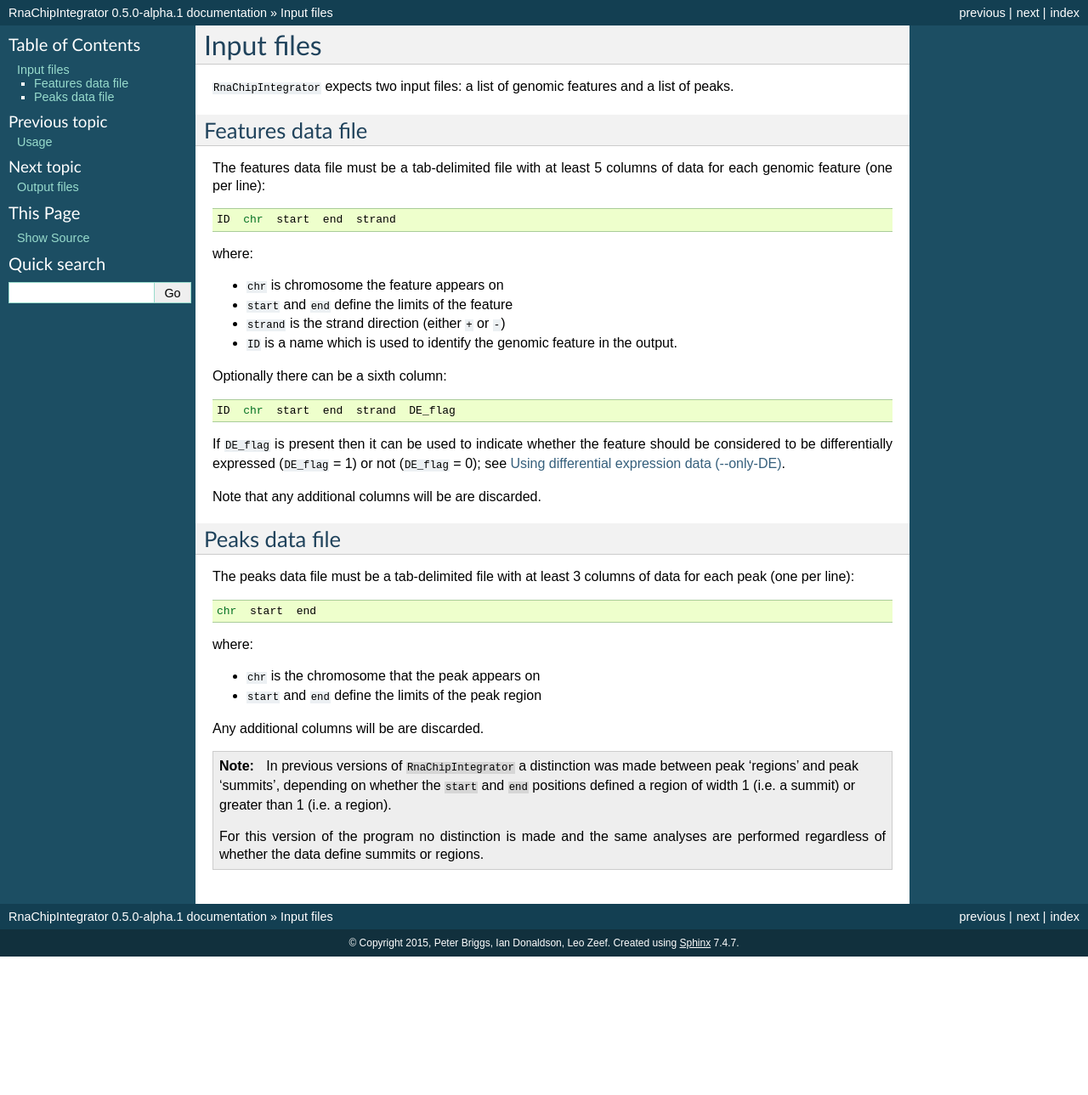
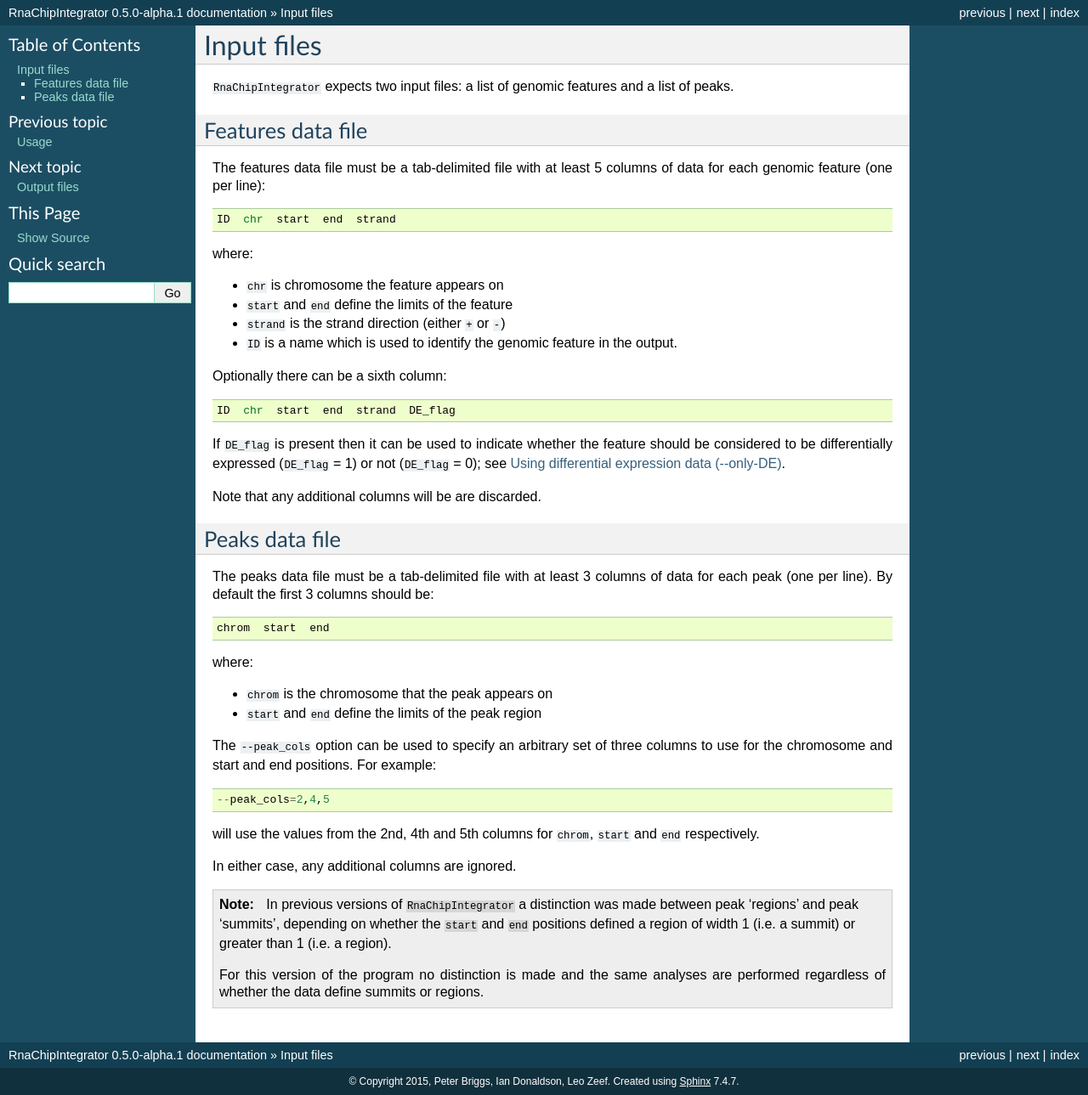
Before and after one commit to fls-bioinformatics-core/RnaChipIntegrator, a Sphinx documentation site: the page built from docs/inputs.rst, in a window 1280 px wide. Shown: the whole page at 85% size. Built offline with Sphinx 7.4.7, drawn with Linux system fonts in a browser that asks for light colours; before the commit the page ends 1126 px from its top, so only the background shows below that.

Commit message:
Update docs for --peak_cols option (issue #11).

```diff
--- a/docs/inputs.rst
+++ b/docs/inputs.rst
@@ -37,16 +37,26 @@
 ---------------
 
 The peaks data file must be a tab-delimited file with at least 3
-columns of data for each peak (one per line)::
+columns of data for each peak (one per line). By default the
+first 3 columns should be::
 
-    chr  start  end
+    chrom  start  end
 
 where:
 
-* ``chr`` is the chromosome that the peak appears on
+* ``chrom`` is the chromosome that the peak appears on
 * ``start`` and ``end`` define the limits of the peak region
 
-Any additional columns will be are discarded.
+The ``--peak_cols`` option can be used to specify an arbitrary
+set of three columns to use for the chromosome and start and end
+positions. For example::
+
+    --peak_cols=2,4,5
+
+will use the values from the 2nd, 4th and 5th columns for ``chrom``,
+``start`` and ``end`` respectively.
+
+In either case, any additional columns are ignored.
 
 .. note::
 
```
